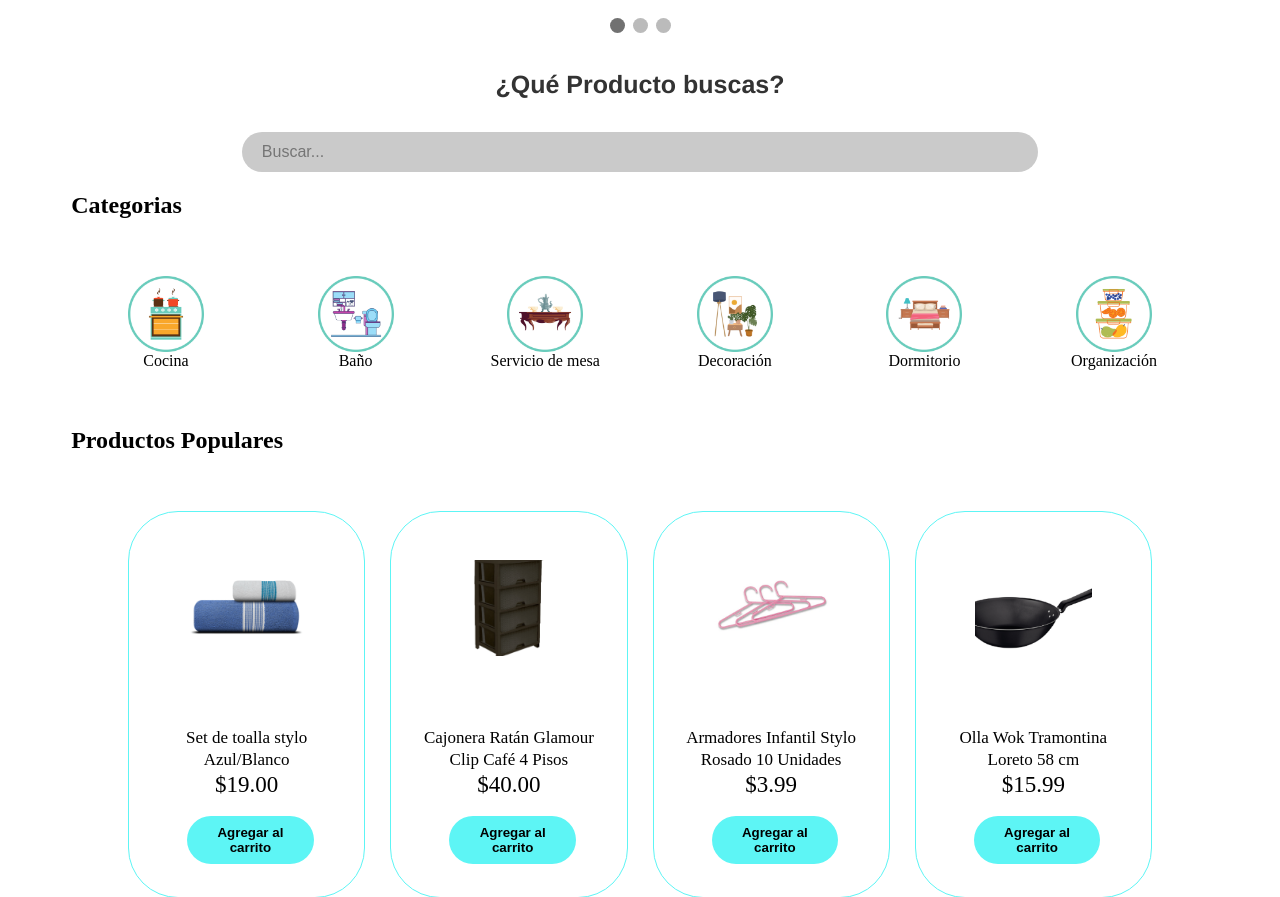
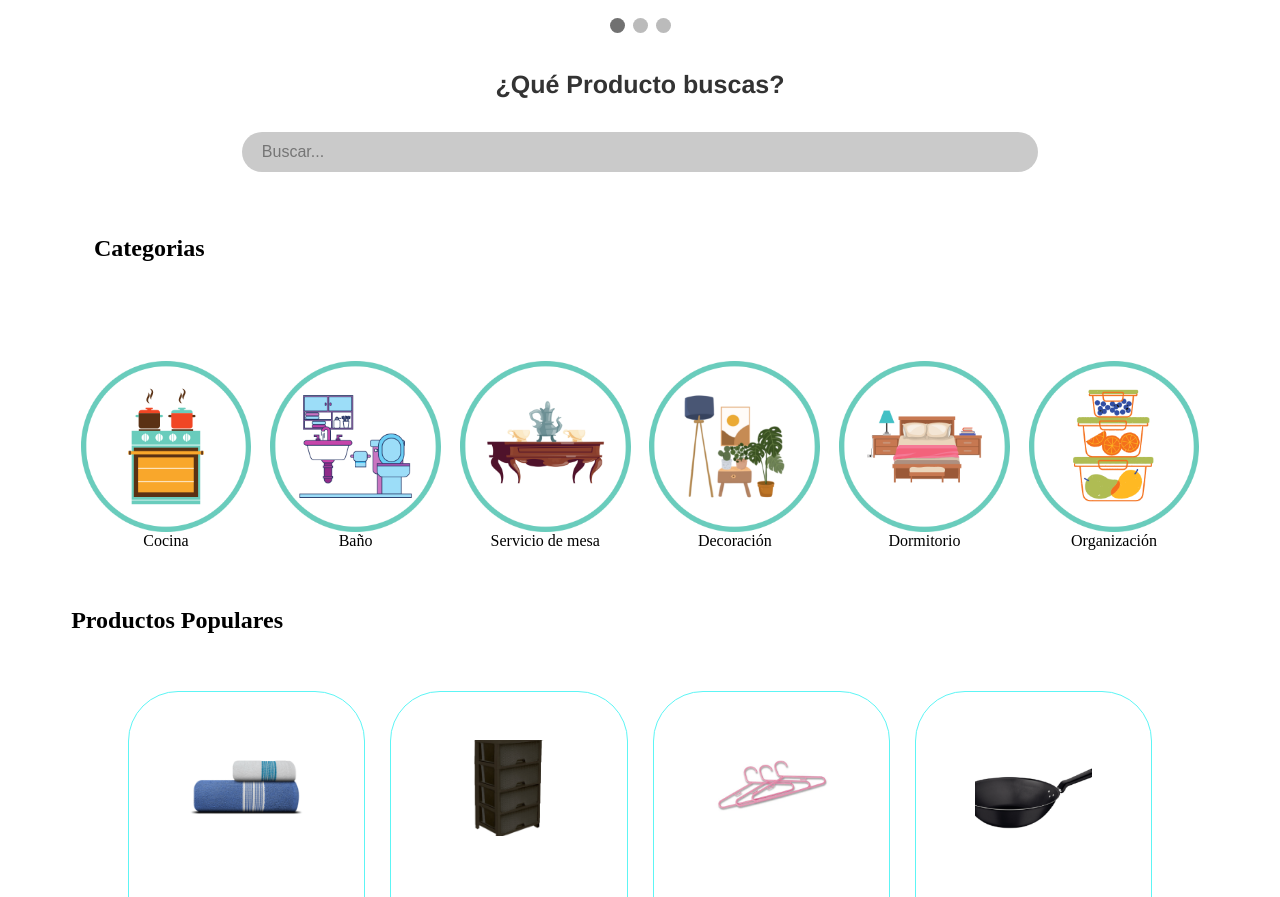
Before and after one commit to Kmullo156/Proyecto-Catalogo, a Django app: page / in a window 1280 px wide. Shown: the part 502-1399 px from the top of the page. Run offline with Django 4.2, Linux system fonts and the light colour scheme.

Commit message:
tercer commit

```diff
--- a/SitioWeb/static/css/estilohome.css
+++ b/SitioWeb/static/css/estilohome.css
@@ -219,6 +219,7 @@ form {
 /**/
 .titulo-categoria{
     margin-bottom: 5%;
+    padding: 2%;
 }
 .categorias{
     display: grid;
@@ -275,7 +276,7 @@ form {
     justify-content: center;
 }
 .categoria-img{
-    width: 40%;
+    width: 90%;
 }
 .titulo-productos{
     margin-top: 5%;
```
